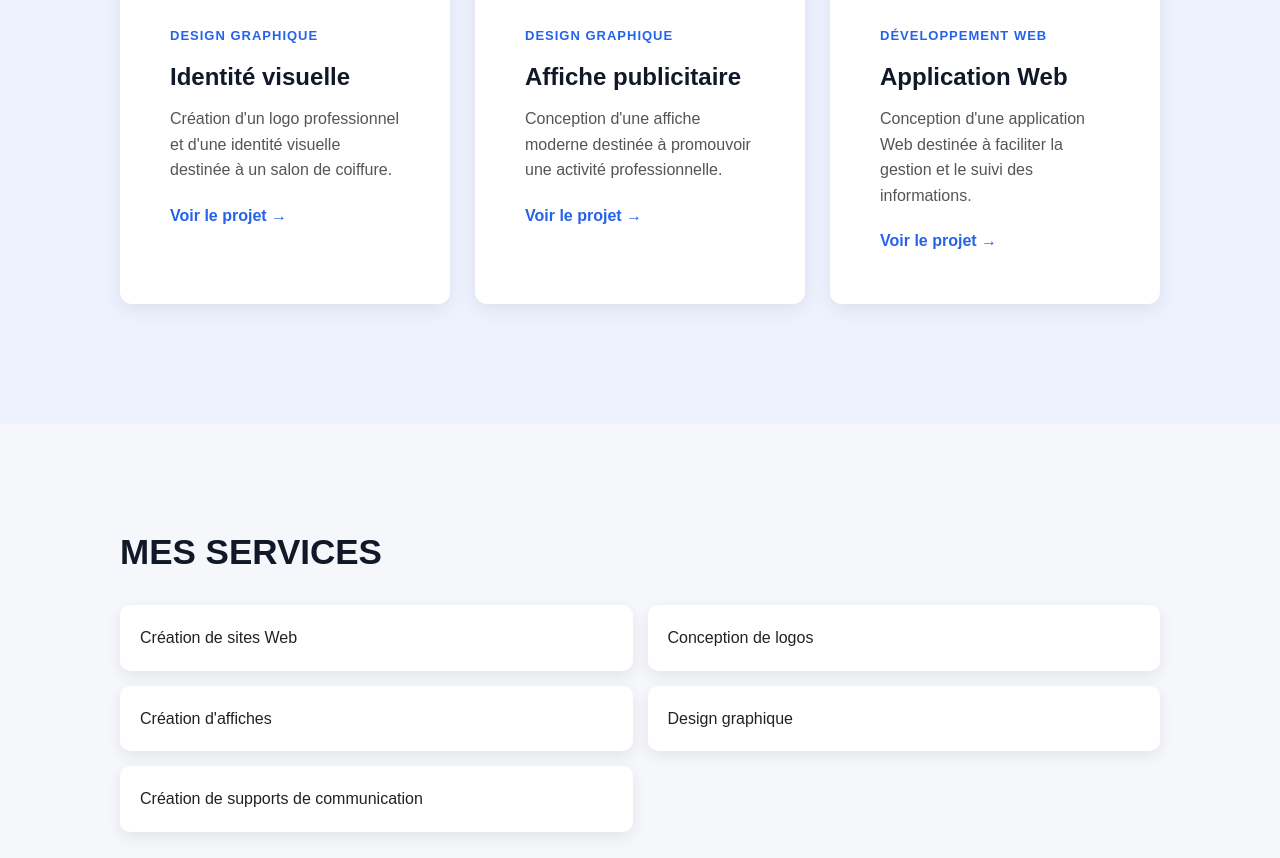
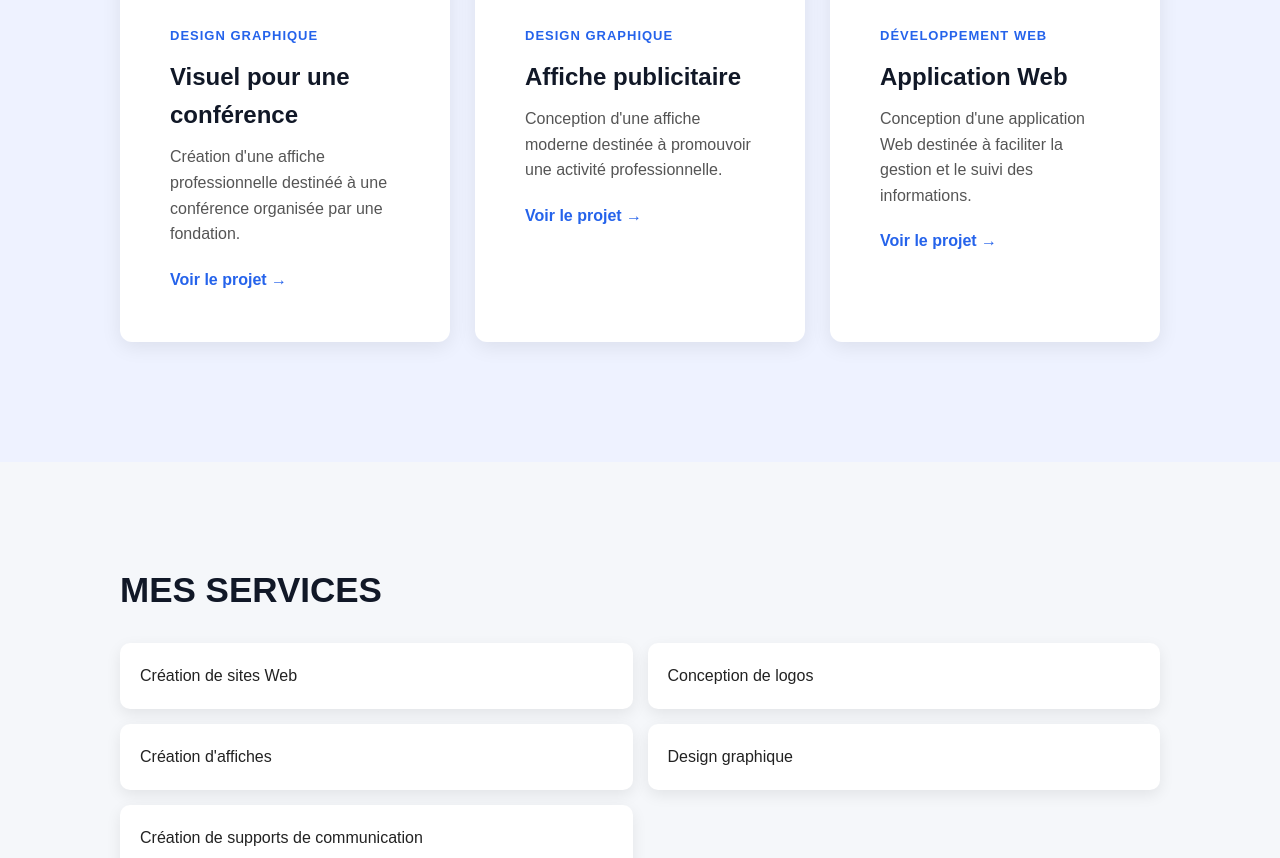
Before and after one commit to jeremybaziota/Portfolio, a plain HTML site: page index.html in a window 1280 px wide. Shown: the part 2623-3481 px from the top of the page. Drawn offline with Linux system fonts and the light colour scheme.

Commit message:
Update index.html

```diff
--- a/index.html
+++ b/index.html
@@ -266,12 +266,12 @@
                 </span>
 
                 <h3>
-                    Identité visuelle
+                    Visuel pour une conférence
                 </h3>
 
                 <p>
-                    Création d'un logo professionnel et d'une identité
-                    visuelle destinée à un salon de coiffure.
+                    Création d'une affiche professionnelle destinéé à
+                    une conférence organisée par une fondation.
                 </p>
 
                 <a href="#">
```
